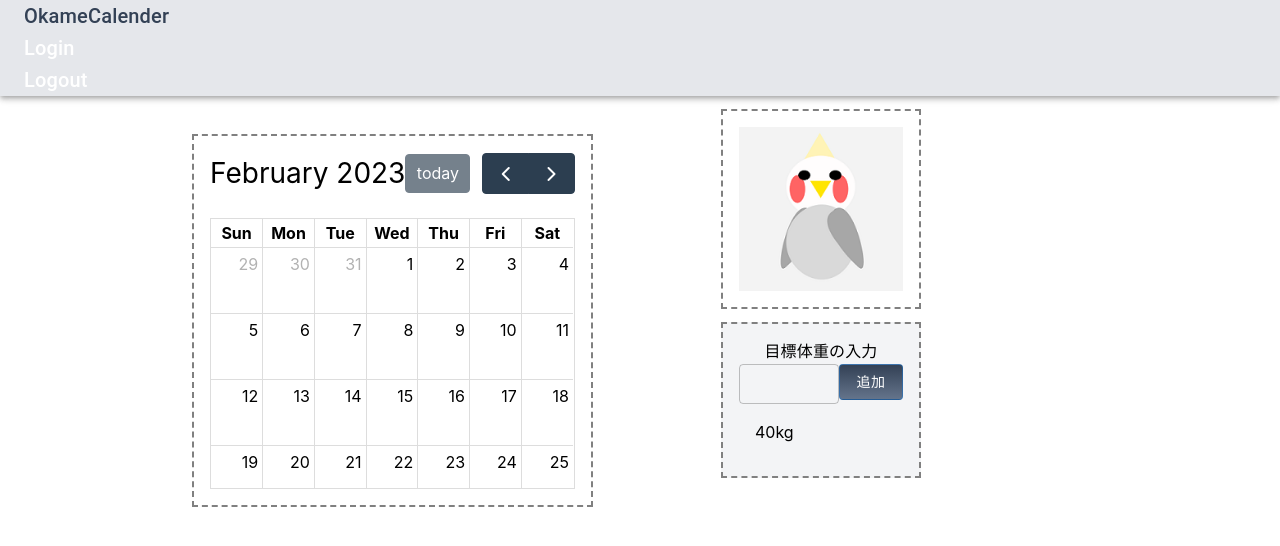
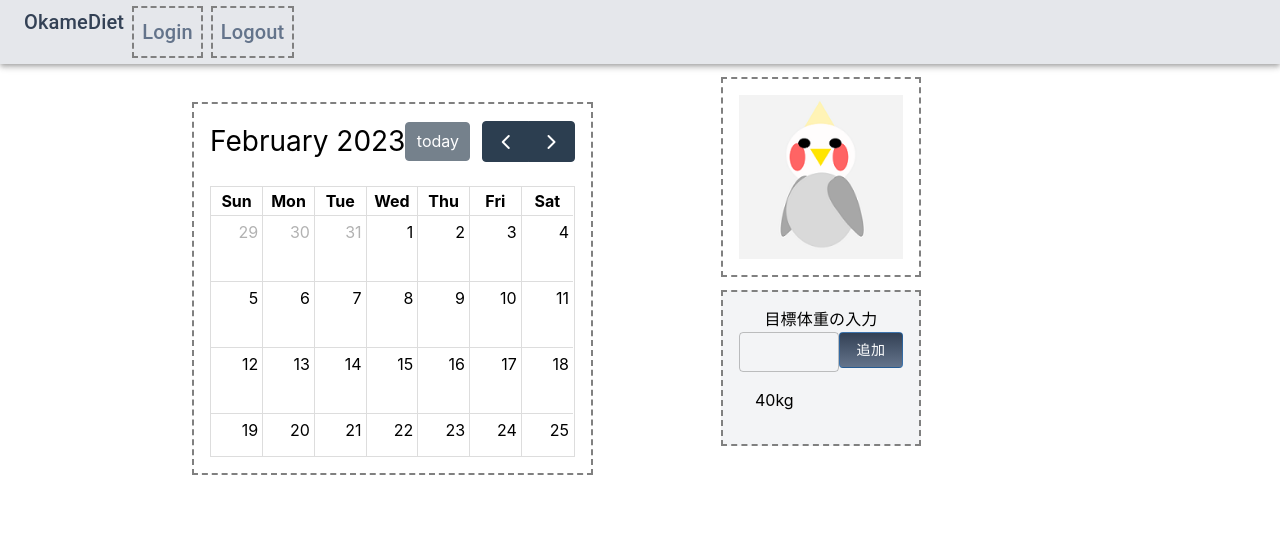
Before and after one commit to naka520/testsite, a React (Create React App) app: page / in a window 1280 px wide. Shown: the top 546 px of the page. Built offline with nearby package versions, Linux system fonts and the light colour scheme.

Commit message:
"fix login"

```diff
--- a/src/component/Header.js
+++ b/src/component/Header.js
@@ -8,6 +8,7 @@ import {
   Typography,
 } from "@mui/material";
 import { Box } from "@mui/system";
+import { Padding } from "@mui/icons-material";
 
 const Header = () => {
   return (
@@ -15,16 +16,28 @@ const Header = () => {
       <AppBar position="static">
         <Toolbar className="bg-gray-200">
           <Typography variant="h6">
-            <Box textAlign="left">
-              <p className="text-slate-700">OkameCalender</p>
-            </Box>
-            <Box textAlign="left">
-              <a href="/.auth/login/">Login</a>
-            </Box>
+            <ul style={{ display: "flex" }}>
+              <Box textAlign="left">
+                <p className="text-slate-700">OkameDiet</p>
+              </Box>
+              <Box
+                textAlign="left"
+                sx={{ marginLeft: 1, p: 1, border: "2px dashed grey" }}
+              >
+                <a href="/.auth/login/github" className="text-slate-500">
+                  Login
+                </a>
+              </Box>
 
-            <Box textAlign="left">
-              <a href="/.auth/logout">Logout</a>
-            </Box>
+              <Box
+                textAlign="left"
+                sx={{ marginLeft: 1, p: 1, border: "2px dashed grey" }}
+              >
+                <a href="/.auth/logout/github" className="text-slate-500">
+                  Logout
+                </a>
+              </Box>
+            </ul>
           </Typography>
         </Toolbar>
       </AppBar>
```
